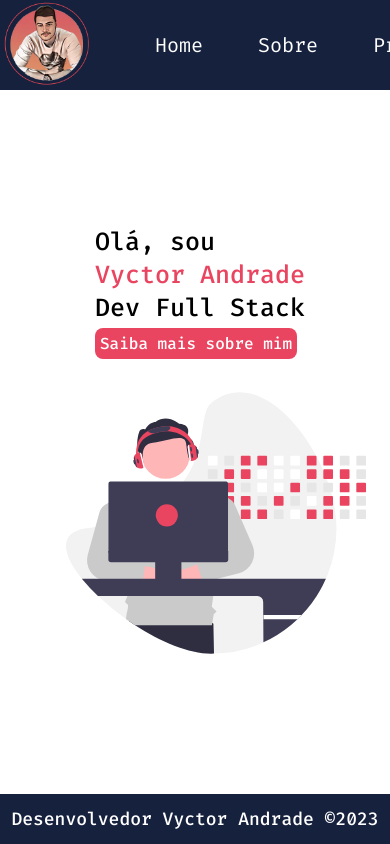
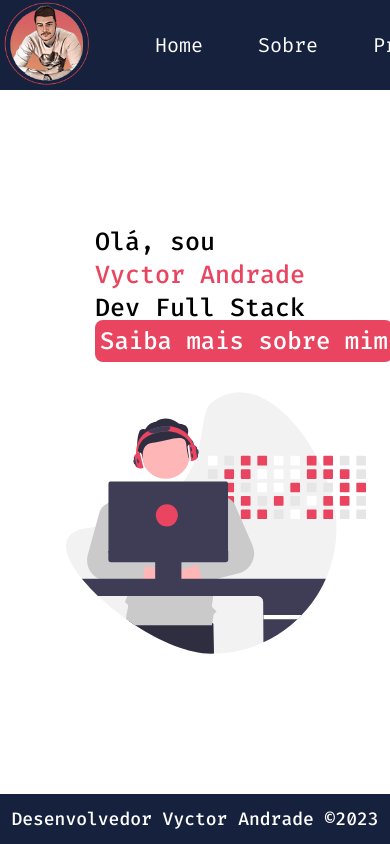
Before and after one commit to vyctorandrade/portfolio, a React (Vite) app: page / in a window 390 px wide. Built offline with nearby package versions, Linux system fonts and the light colour scheme.

Commit message:
Update Home.module.css

```diff
--- a/src/pages/Home/Home.module.css
+++ b/src/pages/Home/Home.module.css
@@ -117,11 +117,5 @@
 
     }
 
-    .btn{
-        font-size: 16px;
-
-
-
-    }
 
    }
```
